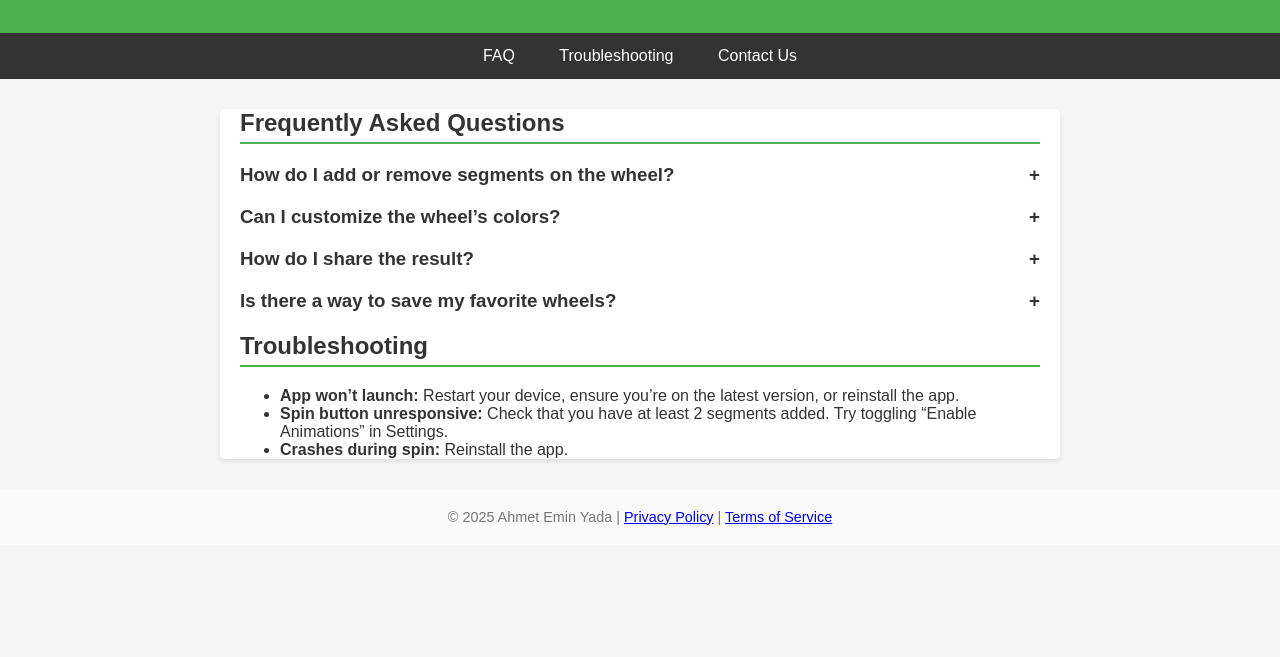
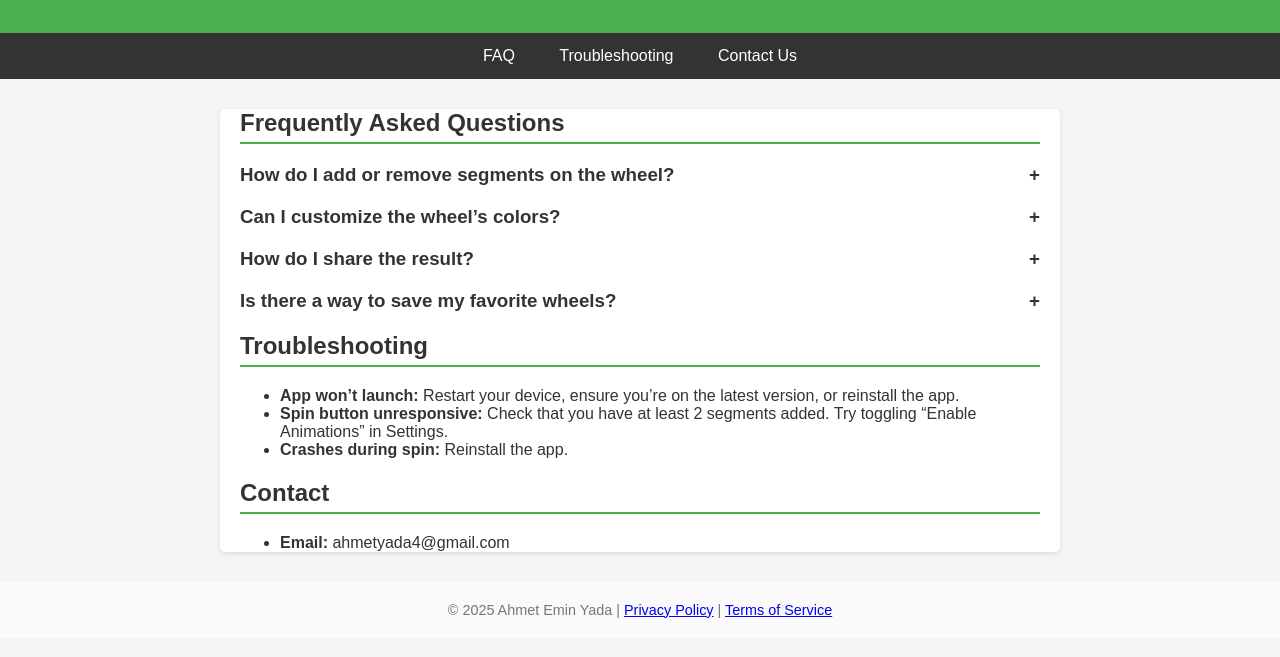
Before and after one commit to crovs/Wheel-Spinner-Support, a plain HTML site: page index.html in a window 1280 px wide. Shown: the part 121-778 px from the top of the page. Drawn offline with Linux system fonts and the light colour scheme.

Commit message:
Update index.html

```diff
--- a/index.html
+++ b/index.html
@@ -159,6 +159,13 @@
       </ul>
     </section>
 
+    <section id="contact">
+    <h2>Contact</h2>
+      <ul>
+        <li><strong>Email:</strong> ahmetyada4@gmail.com</li>
+      </ul>
+    </section>
+
 
   </div>
 
```
